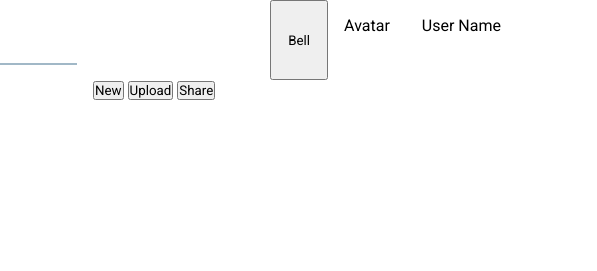
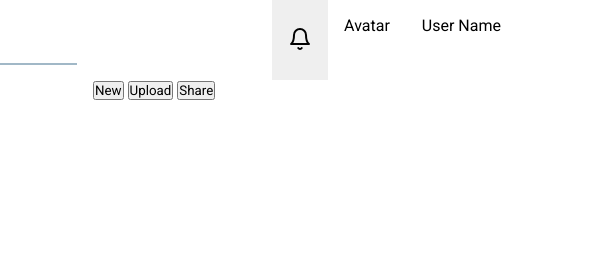
Before and after one commit to Jared588/admin-dashboard, a plain HTML site: page index.html in a window 1280 px wide. Shown: the top 271 px of the page, 683-1280 px from the left. Drawn offline with Linux system fonts and the light colour scheme.

Commit message:
Add notification bell

```diff
--- a/index.html
+++ b/index.html
@@ -28,7 +28,7 @@
                 <input type="text" placeholder="search"></input>
             </div>
             <div class="user">
-                <button class="notification-bell">Bell</button>
+                <button class="notification-bell"><img src="icons/bell.svg" alt="little bell icon"></button>
                 <div class="icon">Avatar</div>
                 <p>User Name</p>
             </div>
--- a/styles.css
+++ b/styles.css
@@ -92,6 +92,11 @@
     margin-right: 1rem;
 }
 
+.header .user > button {
+    border: none;
+    cursor: pointer;
+}
+
 .main {
     display: grid;
     grid-column: 2 / 3;
```
Also changed, not shown: icons/bell.svg (added).
